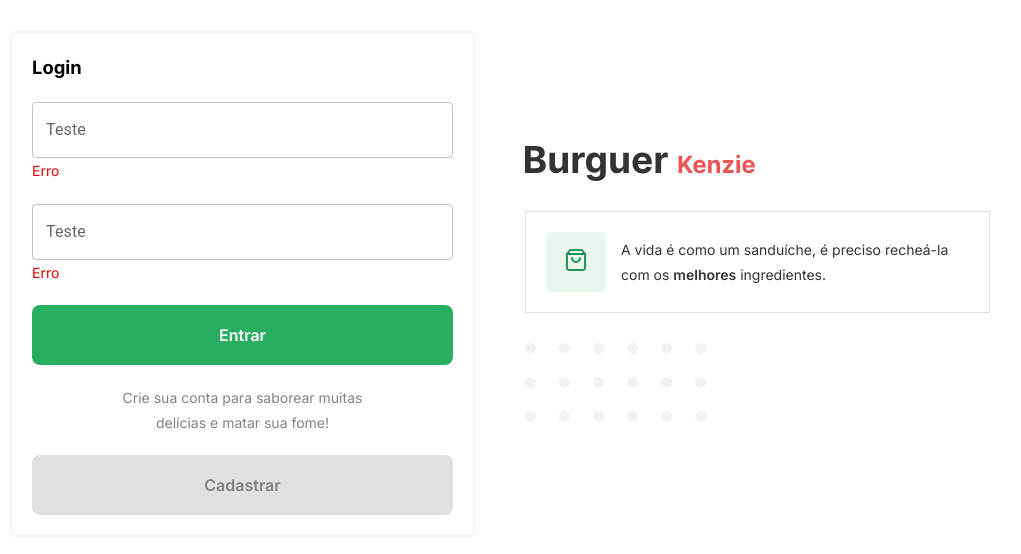
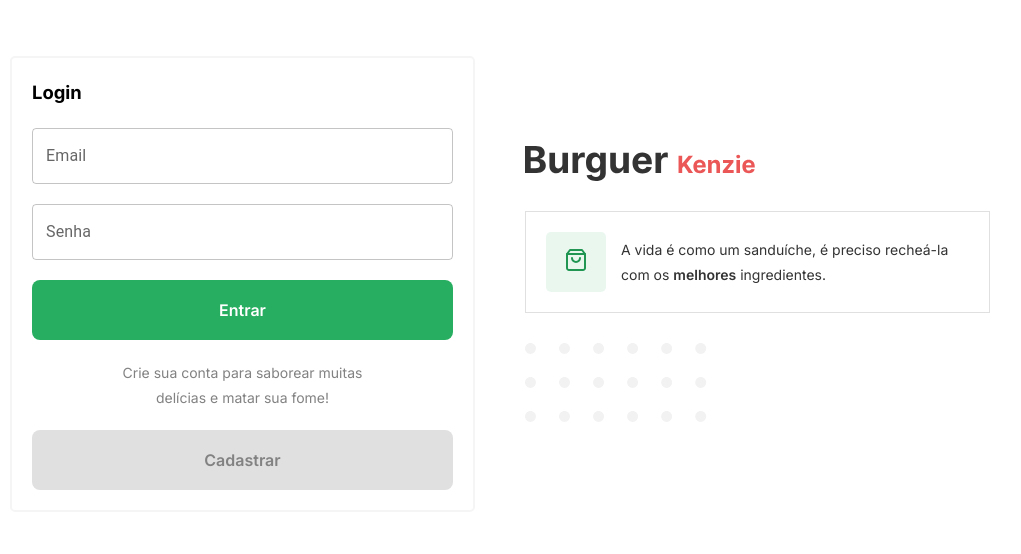
Before and after one commit to Kenzie-Academy-Brasil-Developers/kenzie-burguer-v2-template-herlikhoury, a React (Vite) app: page / in a window 1280 px wide. Shown: the part 116-670 px from the top of the page, without its empty margins (140-1161 px from the left). Built offline with nearby package versions, Linux system fonts and the light colour scheme.

Commit message:
Feature: Login request

```diff
--- a/package.json
+++ b/package.json
@@ -11,14 +11,17 @@
   "dependencies": {
     "@emotion/react": "^11.10.5",
     "@emotion/styled": "^11.10.5",
+    "@hookform/resolvers": "^2.9.11",
     "@mui/material": "^5.11.6",
     "@types/axios": "^0.14.0",
     "axios": "^1.3.4",
     "react": "^18.2.0",
     "react-dom": "^18.2.0",
+    "react-hook-form": "^7.43.5",
     "react-icons": "^4.7.1",
     "react-router-dom": "^6.7.0",
-    "styled-components": "^5.3.6"
+    "styled-components": "^5.3.6",
+    "yup": "^1.0.2"
   },
   "devDependencies": {
     "@types/react": "^18.0.26",
--- a/src/App.tsx
+++ b/src/App.tsx
@@ -1,11 +1,12 @@
 import Router from './routes';
 import { GlobalStyles } from './styles/global';
+import { UserProvider } from './contexts/UserContext';
 
 const App = () => (
-  <>
+  <UserProvider>
     <GlobalStyles />
     <Router />
-  </>
+  </UserProvider>
 );
 
 export default App;
--- a/src/components/Form/Input/index.tsx
+++ b/src/components/Form/Input/index.tsx
@@ -1,10 +1,21 @@
 import { StyledTextField } from '../../../styles/form';
 import { StyledParagraph } from '../../../styles/typography';
+import { UseFormRegisterReturn, FieldError } from 'react-hook-form';
 
-const Input = () => (
+interface iInputProps {
+  label: string;
+  register: UseFormRegisterReturn<string>;
+  type: string;
+  error: FieldError | undefined;
+}
+
+const Input = ({ label, register, type, error }: iInputProps) => (
   <fieldset>
-    <StyledTextField label='Teste' type='text' />
-    <StyledParagraph fontColor='red'>Erro</StyledParagraph>
+    <StyledTextField label={label} type={type} {...register} />
+    {/* tentar aninhar um input se não funcionar */}
+    {error && (
+      <StyledParagraph fontColor='red'>{error.message}</StyledParagraph>
+    )}
   </fieldset>
 );
 
--- a/src/components/Form/LoginForm/index.tsx
+++ b/src/components/Form/LoginForm/index.tsx
@@ -1,15 +1,49 @@
 import { StyledButton } from '../../../styles/button';
 import { StyledForm } from '../../../styles/form';
 import Input from '../Input';
+import { useForm } from 'react-hook-form';
+import { yupResolver } from '@hookform/resolvers/yup';
+import { loginSchema } from './loginSchema';
+import { useContext } from 'react';
+import { useNavigate } from 'react-router-dom';
+import { UserContext } from '../../../contexts/UserContext';
 
-const LoginForm = () => (
-  <StyledForm>
-    <Input />
-    <Input />
-    <StyledButton $buttonSize='default' $buttonStyle='green'>
-      Entrar
-    </StyledButton>
-  </StyledForm>
-);
+export interface iLoginForm {
+  email: string;
+  password: string;
+}
+
+const LoginForm = () => {
+  const { user, logUser } = useContext(UserContext);
+  const navigation = useNavigate();
+
+  const {
+    register,
+    handleSubmit,
+    formState: { errors },
+  } = useForm<iLoginForm>({
+    resolver: yupResolver(loginSchema),
+  });
+
+  return (
+    <StyledForm onSubmit={handleSubmit(logUser)}>
+      <Input
+        label={'Email'}
+        register={register('email')}
+        error={errors.email}
+        type={'email'}
+      />
+      <Input
+        label={'Senha'}
+        register={register('password')}
+        error={errors.password}
+        type={'password'}
+      />
+      <StyledButton $buttonSize='default' $buttonStyle='green'>
+        Entrar
+      </StyledButton>
+    </StyledForm>
+  );
+};
 
 export default LoginForm;
--- /dev/null
+++ b/src/components/Form/LoginForm/loginSchema.ts
@@ -0,0 +1,6 @@
+import * as yup from 'yup';
+
+export const loginSchema = yup.object().shape({
+  email: yup.string().required('E-mail obrigatório!').email('E-mail inválido!'),
+  password: yup.string().required('Senha obrigatória'),
+});
--- a/src/contexts/UserContext.tsx
+++ b/src/contexts/UserContext.tsx
@@ -1,28 +1,44 @@
 import { createContext, ReactNode, useState } from 'react';
+import { iLoginForm } from '../components/Form/LoginForm';
+import { api } from '../services/api';
+import { setToken } from '../scripts/localStorage';
+import { useNavigate } from 'react-router-dom';
 
 export interface IUser {
   email: string;
   name: string;
-  id: number;
 }
 
 interface IUserContext {
-  /* Isto é um teste em
-    Voltar e realizar a tipagem correta
-    serão os tipos do que vou passar pelo contexto*/
   user: IUser[];
+  logUser: (data: iLoginForm) => Promise<void>;
 }
 
 interface IUserProviderProps {
   children: ReactNode;
 }
 
-export const UserContext = createContext<IUserContext | null>(null);
+/* export const UserContext = createContext<IUserContext | null>(null); */
+
+export const UserContext = createContext<IUserContext>({} as IUserContext);
 
 export const UserProvider = ({ children }: IUserProviderProps) => {
   const [user, setUser] = useState<IUser[]>([]);
+  const navigation = useNavigate();
+
+  const logUser = async (data: iLoginForm) => {
+    try {
+      const answer = await api.post('/login', data);
+      setToken(answer.data.accessToken);
+      navigation('/shop');
+    } catch (error) {
+      console.log(error);
+    }
+  };
 
   return (
-    <UserContext.Provider value={{ user }}>{children}</UserContext.Provider>
+    <UserContext.Provider value={{ user, logUser }}>
+      {children}
+    </UserContext.Provider>
   );
 };
--- a/src/routes.tsx
+++ b/src/routes.tsx
@@ -6,14 +6,7 @@ import ShopPage from './pages/ShopPage';
 
 const Router = () => (
   <Routes>
-    <Route
-      path='/'
-      element={
-        <UserProvider>
-          <LoginPage />
-        </UserProvider>
-      }
-    />
+    <Route path='/' element={<LoginPage />} />
     <Route path='/register' element={<RegisterPage />} />
     <Route path='/shop' element={<ShopPage />} />
   </Routes>
--- a/src/scripts/localStorage.ts
+++ b/src/scripts/localStorage.ts
@@ -1,10 +1,10 @@
-export function setToke(token: string) {
+export function setToken(token: string) {
   localStorage.setItem('token', token);
 }
 
 export function getToken() {
   let token = localStorage.getItem('token');
-  return token as string;
+  return token;
 }
 
 export function removeToken() {
```
Also changed, not shown: 1 other file (tests, documents, lock files or other folders).
